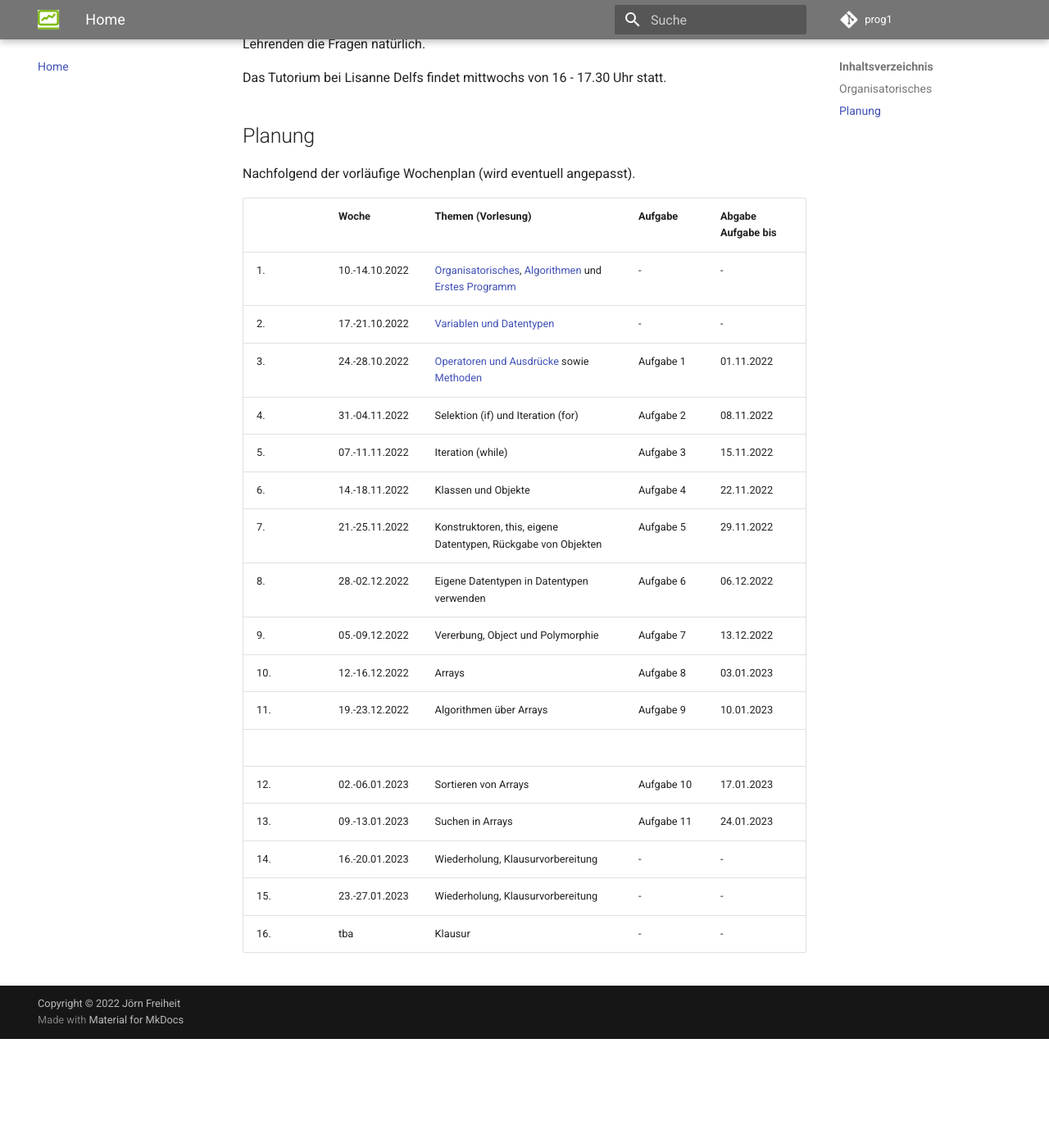
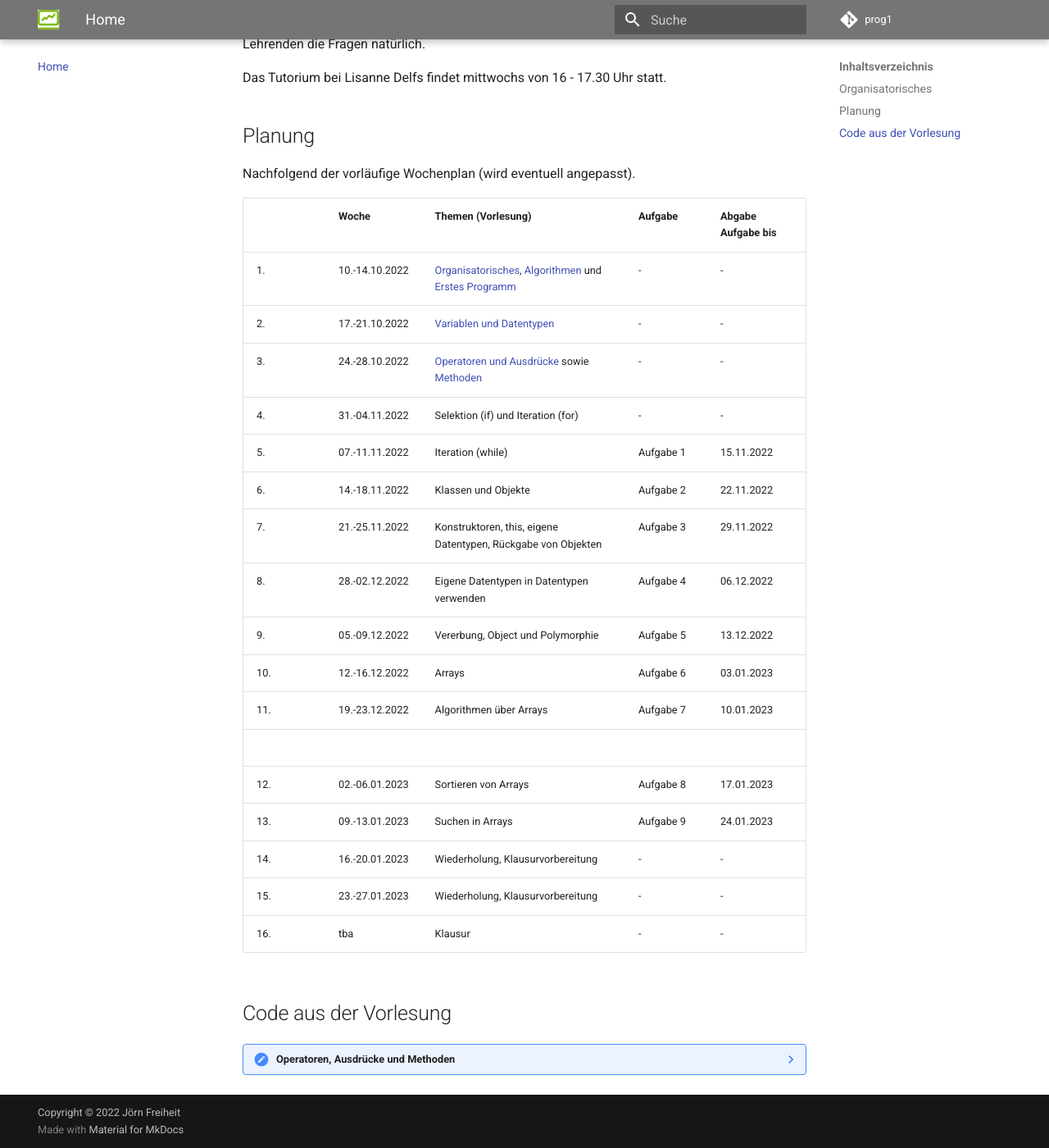
Before and after one commit to jfreiheit/prog1_2022, an MkDocs documentation site: the page built from docs/index.md, in a window 1280 px wide and 1400 px high, scrolled down 2167 px. Shown: the whole window at 82% size. Built offline with MkDocs 1.6.1 and Material for MkDocs 9.7.7, drawn with Linux system fonts in a browser that asks for light colours; comment, search, counter and statistics services are not loaded; before the commit the page ends 3434 px from its top, so only the background shows below that; some of the changed lines change nothing that is shown.

Commit message:
Vorlesung Operatoren, Ausdrücke und Methoden

````diff
--- a/docs/index.md
+++ b/docs/index.md
@@ -45,18 +45,136 @@
 |-|-------|--------------------|-------|-----------------|
 | 1. | 10.-14.10.2022 | [Organisatorisches](./#organisatorisches), [Algorithmen](./algorithmen/#was-ist-programmieren) und [Erstes Programm](./start/#unser-erstes-programm)| -  | - |
 | 2. | 17.-21.10.2022 | [Variablen und Datentypen](./variablen/#variablen-und-datentypen) | -  | - |
-| 3. | 24.-28.10.2022 | [Operatoren und Ausdrücke](./ausdruecke/#operatoren-und-ausdrucke) sowie [Methoden](./methoden/#methoden) | Aufgabe 1  | 01.11.2022 |
-| 4. | 31.-04.11.2022 | Selektion (if) und Iteration (for)| Aufgabe 2 | 08.11.2022 |
-| 5. | 07.-11.11.2022 | Iteration (while) | Aufgabe 3 | 15.11.2022 |
-| 6. | 14.-18.11.2022 | Klassen und Objekte | Aufgabe 4  | 22.11.2022 |
-| 7. | 21.-25.11.2022 | Konstruktoren, this, eigene Datentypen, Rückgabe von Objekten | Aufgabe 5 | 29.11.2022 |
-| 8. | 28.-02.12.2022 | Eigene Datentypen in Datentypen verwenden | Aufgabe 6  | 06.12.2022 |
-| 9. | 05.-09.12.2022 | Vererbung, Object und Polymorphie | Aufgabe 7  | 13.12.2022 |
-| 10. | 12.-16.12.2022 | Arrays | Aufgabe 8 | 03.01.2023 |
-| 11. | 19.-23.12.2022 | Algorithmen über Arrays  | Aufgabe 9  | 10.01.2023 |
+| 3. | 24.-28.10.2022 | [Operatoren und Ausdrücke](./ausdruecke/#operatoren-und-ausdrucke) sowie [Methoden](./methoden/#methoden) | -  | - |
+| 4. | 31.-04.11.2022 | Selektion (if) und Iteration (for)| - | - |
+| 5. | 07.-11.11.2022 | Iteration (while) | Aufgabe 1 | 15.11.2022 |
+| 6. | 14.-18.11.2022 | Klassen und Objekte | Aufgabe 2  | 22.11.2022 |
+| 7. | 21.-25.11.2022 | Konstruktoren, this, eigene Datentypen, Rückgabe von Objekten | Aufgabe 3 | 29.11.2022 |
+| 8. | 28.-02.12.2022 | Eigene Datentypen in Datentypen verwenden | Aufgabe 4  | 06.12.2022 |
+| 9. | 05.-09.12.2022 | Vererbung, Object und Polymorphie | Aufgabe 5  | 13.12.2022 |
+| 10. | 12.-16.12.2022 | Arrays | Aufgabe 6 | 03.01.2023 |
+| 11. | 19.-23.12.2022 | Algorithmen über Arrays  | Aufgabe 7  | 10.01.2023 |
 | | | | | | | |
-| 12. | 02.-06.01.2023 | Sortieren von Arrays | Aufgabe 10  | 17.01.2023 |
-| 13. | 09.-13.01.2023 | Suchen in Arrays | Aufgabe 11 | 24.01.2023 |
+| 12. | 02.-06.01.2023 | Sortieren von Arrays | Aufgabe 8  | 17.01.2023 |
+| 13. | 09.-13.01.2023 | Suchen in Arrays | Aufgabe 9 | 24.01.2023 |
 | 14. | 16.-20.01.2023 | Wiederholung, Klausurvorbereitung  | -  | - |
 | 15. | 23.-27.01.2023 | Wiederholung, Klausurvorbereitung | - | - |
 | 16. | tba| Klausur  | -  | - |
+
+
+## Code aus der Vorlesung
+
+??? note "Operatoren, Ausdrücke und Methoden"
+	```java linenums="1"
+	public class OperatorenAusdrueckeMethoden
+	{
+
+
+		public static void printSum(int summand1, int summand2)
+		{
+			// int summe = summand1 + summand2;
+			int summe = computeSum(summand1, summand2);
+			System.out.println(summand1 + " + " + summand2 + " = " + summe);
+		}
+
+		public static int computeSum(int summand1, int summand2)
+		{
+			int summe = summand1 + summand2;
+			return summe;
+		}
+
+		public static void main(String[] args)
+		{
+
+			final double PI = 3.14;
+			// PI = 6.28;		// Fehler --> Konstante
+
+			int numberForComputingInt = 5;
+			System.out.println(numberForComputingInt);
+
+			numberForComputingInt = 6;
+			System.out.println(numberForComputingInt);
+
+			// double numberForComputing; 	// Fehler --> existiert bereits
+
+			double numberDouble = 1.0;
+
+			// Arithmetische Operatoren
+
+			// unaere Operatoren
+			numberForComputingInt = -5;
+			numberForComputingInt = +5;
+
+			// binaere Operatoren
+
+			// ganzeZahl Operator ganzeZahl
+			// Ergebnis ist ganzeZahl --> int
+			numberForComputingInt = 5 + 5;	// 10
+			numberForComputingInt = 10 -5; // 5
+			numberForComputingInt = 7 * 3;	// 21
+			numberForComputingInt = 7 / 3;	// 2 int!!
+			numberForComputingInt = 7 % 3;	// 1
+
+			// gleitKommaZahl Operator gleitKommaZahl
+			// Ergebnis ist gleitKommaZahl --> double
+			numberDouble = 5.0 + 5.0;	// 10.0
+			numberDouble = 10.0 - 5.0;	// 5.0
+			numberDouble = 7.0 * 3.0;	// 21.0
+			numberDouble = 7.0 / 3.0;	// 2.3333333333
+			numberDouble = 7.0 % 3.0;	// 1.0
+
+			// Vergleichsoperatoren
+			// zahl Operator zahl
+			// Ergebnis ist true oder false --> boolean
+			int number1 = 3;
+			int number2 = 4;
+			boolean result;
+			result = (number1 == number2);	// false
+			result = (number1 > number2);	// false
+			result = (number1 < number2);	// true
+			result = (number1 >= number2);	// false
+			result = (number1 <= number2);	// true
+			result = (number1 != number2);	// true
+
+			// logische Operatoren
+			// boolean Operator boolean
+			// Ergebnis ist true oder false --> boolean
+			boolean b1 = true;
+			boolean b2 = false;
+			result = (b1 && b2); 	// false
+			result = (b1 || b2); 	// true
+			result = !b1; 			// false
+			result = (b1 ^ b2);		// true
+
+
+			int summand1 = 3;
+			int summand2 = 4;
+			int summe = summand1 + summand2;
+			System.out.println(summand1 + " + " + summand2 + " = " + summe);
+
+			summand1 = -3;
+			summand2 = 4;
+			summe = summand1 + summand2;
+			System.out.println(summand1 + " + " + summand2 + " = " + summe);
+
+			summand1 = -173;
+			summand2 = 411;
+			summe = summand1 + summand2;
+			System.out.println(summand1 + " + " + summand2 + " = " + summe);
+
+
+			System.out.println("---- ab hier Methodenaufrufe -----");
+			System.out.println();
+
+			printSum(3, 4);
+			printSum(-3, 4);
+			printSum(-173, 411);
+
+			int ergebnis = computeSum(3,4);
+			System.out.println(ergebnis);
+			System.out.println(computeSum(-3,4));
+		}
+
+	}
+
+	```
````
Also changed, not shown: site/index.html, site/search/search_index.json, 1 other file.
